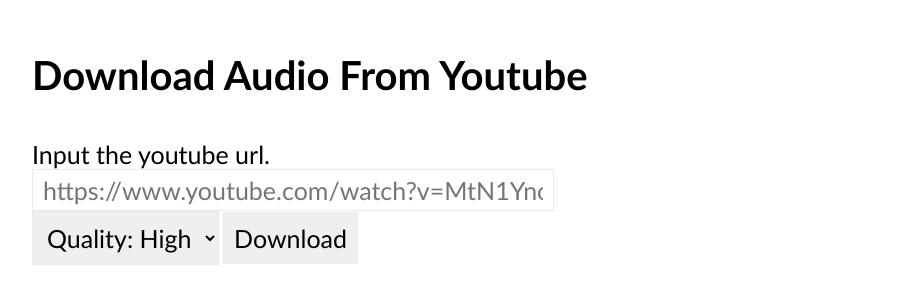
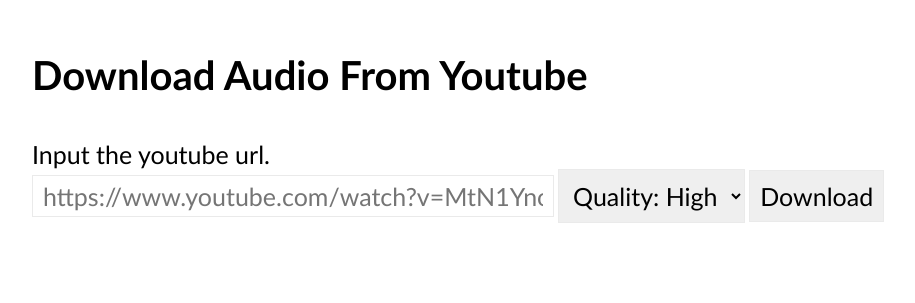
Before and after one commit to adamilyas/youtube-downloader-express, a website: page public/index.html in a window 1280 px wide. Shown: the part 149-452 px from the top of the page, without its empty margins (288-1203 px from the left). Drawn offline with nearby package versions, Linux system fonts and the light colour scheme.

Commit message:
edit css, layout element

```diff
--- a/public/style.css
+++ b/public/style.css
@@ -5,10 +5,8 @@
 }
 
 .Layout {
-    width: 50%;
-    /* background-color: aqua; */
+    margin-left: 25%;
     position: relative;
-    margin: auto;
 }
 
 .Header {
```
